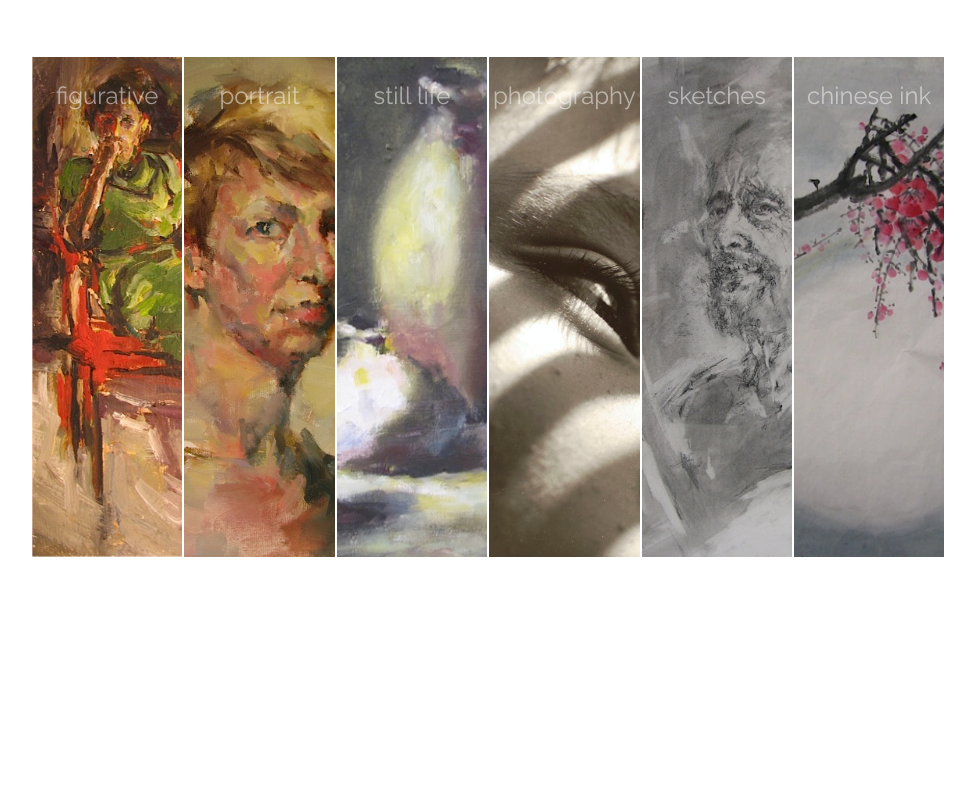
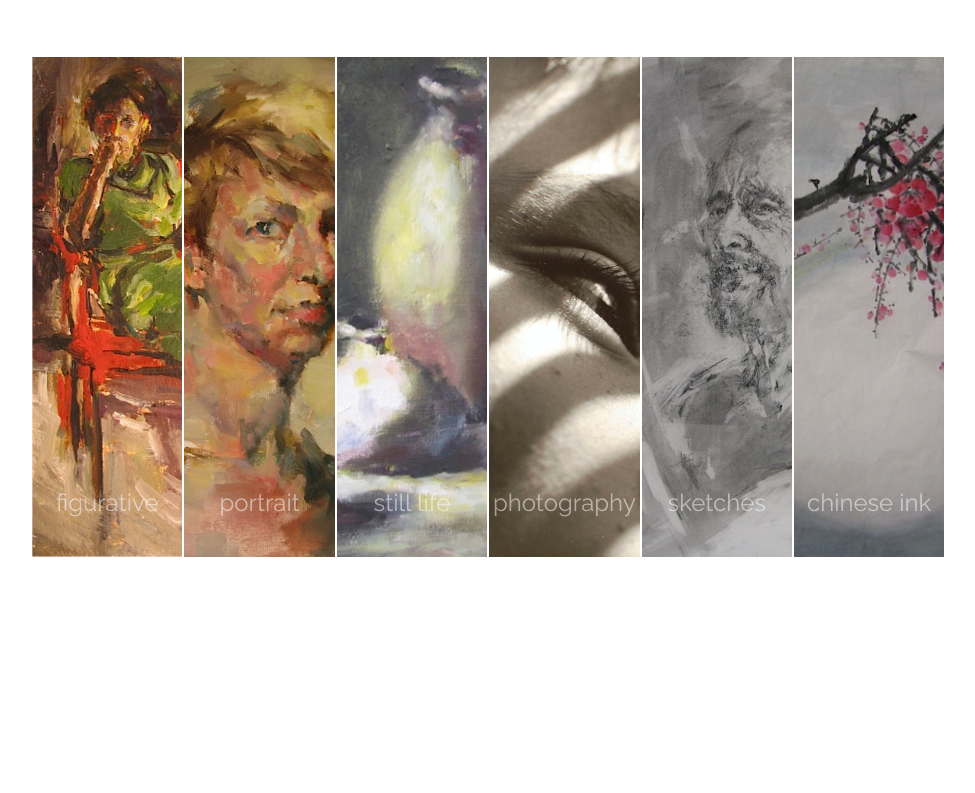
Before and after one commit to neauro/baatzportfolio, a PHP site: page / in a window 1280 px wide. Shown: the part 55-848 px from the top of the page, without its empty margins (140-1115 px from the left). Run offline with PHP 8.4, Linux system fonts and the light colour scheme; some web fonts are replaced.

Commit message:
styling landing text

```diff
--- a/styles/styles.css
+++ b/styles/styles.css
@@ -29,9 +29,13 @@ div#container {
     margin-left:2px;
     background-size:cover;
       -moz-background-size:cover;
+      position:relative;
   }
     .landing p {
       color:#fff;
+      position:absolute;
+      bottom:1rem;
+      width:100%;
       font-family:"Raleway";
       -webkit-transition: opacity 0.1s linear;
          -moz-transition: opacity 0.1s linear;
```
